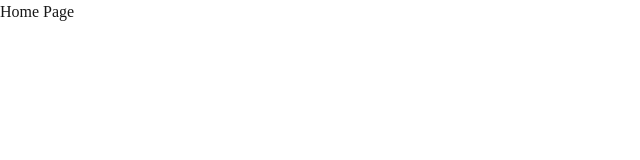
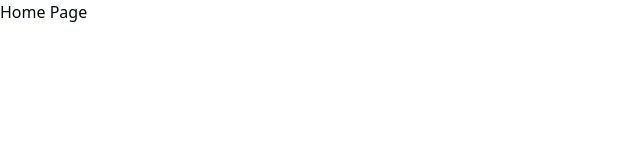
Before and after one commit to it27427/connectify-social-media-app, a Next.js app: page / in a window 1280 px wide. Shown: the top 160 px of the page, without its empty margins (0-640 px from the left). Built offline with nearby package versions, Linux system fonts and the light colour scheme.

Commit message:
shadecn installed

```diff
--- a/assets/css/globals.css
+++ b/assets/css/globals.css
@@ -2,20 +2,68 @@
 @tailwind components;
 @tailwind utilities;
 
-:root {
-  --background: #ffffff;
-  --foreground: #171717;
-}
+@layer base {
+  :root {
+    --background: 0 0% 100%;
+    --foreground: 222.2 84% 4.9%;
+    --card: 0 0% 100%;
+    --card-foreground: 222.2 84% 4.9%;
+    --popover: 0 0% 100%;
+    --popover-foreground: 222.2 84% 4.9%;
+    --primary: 222.2 47.4% 11.2%;
+    --primary-foreground: 210 40% 98%;
+    --secondary: 210 40% 96.1%;
+    --secondary-foreground: 222.2 47.4% 11.2%;
+    --muted: 210 40% 96.1%;
+    --muted-foreground: 215.4 16.3% 46.9%;
+    --accent: 210 40% 96.1%;
+    --accent-foreground: 222.2 47.4% 11.2%;
+    --destructive: 0 84.2% 60.2%;
+    --destructive-foreground: 210 40% 98%;
+    --border: 214.3 31.8% 91.4%;
+    --input: 214.3 31.8% 91.4%;
+    --ring: 222.2 84% 4.9%;
+    --radius: 0.5rem;
+    --chart-1: 12 76% 61%;
+    --chart-2: 173 58% 39%;
+    --chart-3: 197 37% 24%;
+    --chart-4: 43 74% 66%;
+    --chart-5: 27 87% 67%;
+  }
 
-@media (prefers-color-scheme: dark) {
-  :root {
-    --background: #0a0a0a;
-    --foreground: #ededed;
+  .dark {
+    --background: 222.2 84% 4.9%;
+    --foreground: 210 40% 98%;
+    --card: 222.2 84% 4.9%;
+    --card-foreground: 210 40% 98%;
+    --popover: 222.2 84% 4.9%;
+    --popover-foreground: 210 40% 98%;
+    --primary: 210 40% 98%;
+    --primary-foreground: 222.2 47.4% 11.2%;
+    --secondary: 217.2 32.6% 17.5%;
+    --secondary-foreground: 210 40% 98%;
+    --muted: 217.2 32.6% 17.5%;
+    --muted-foreground: 215 20.2% 65.1%;
+    --accent: 217.2 32.6% 17.5%;
+    --accent-foreground: 210 40% 98%;
+    --destructive: 0 62.8% 30.6%;
+    --destructive-foreground: 210 40% 98%;
+    --border: 217.2 32.6% 17.5%;
+    --input: 217.2 32.6% 17.5%;
+    --ring: 212.7 26.8% 83.9%;
+    --chart-1: 220 70% 50%;
+    --chart-2: 160 60% 45%;
+    --chart-3: 30 80% 55%;
+    --chart-4: 280 65% 60%;
+    --chart-5: 340 75% 55%;
   }
 }
 
-body {
-  color: var(--foreground);
-  background: var(--background);
-  font-synthesis: none;
+@layer base {
+  * {
+    @apply border-border;
+  }
+  body {
+    @apply bg-background text-foreground;
+  }
 }
--- /dev/null
+++ b/lib/utils.ts
@@ -0,0 +1,6 @@
+import { type ClassValue, clsx } from "clsx"
+import { twMerge } from "tailwind-merge"
+
+export function cn(...inputs: ClassValue[]) {
+  return twMerge(clsx(inputs))
+}
--- a/package.json
+++ b/package.json
@@ -19,9 +19,12 @@
     "@tiptap/starter-kit": "^2.5.8",
     "@uploadthing/react": "^6.7.2",
     "arctic": "^1.9.2",
+    "class-variance-authority": "^0.7.0",
+    "clsx": "^2.1.1",
     "date-fns": "^3.6.0",
     "ky": "^1.5.0",
     "lucia": "^3.2.0",
+    "lucide-react": "^0.418.0",
     "next": "15.0.0-rc.0",
     "next-themes": "^0.3.0",
     "prisma": "^5.17.0",
@@ -33,6 +36,8 @@
     "react-linkify-it": "^1.0.8",
     "stream-chat": "^8.37.0",
     "stream-chat-react": "^11.23.3",
+    "tailwind-merge": "^2.4.0",
+    "tailwindcss-animate": "^1.0.7",
     "uploadthing": "^6.13.2"
   },
   "devDependencies": {
--- a/tailwind.config.ts
+++ b/tailwind.config.ts
@@ -1,23 +1,80 @@
-import type { Config } from "tailwindcss";
+import type { Config } from "tailwindcss"
 
-const config: Config = {
+const config = {
+  darkMode: ["class"],
   content: [
-    "./pages/**/*.{js,ts,jsx,tsx,mdx}",
-    "./components/**/*.{js,ts,jsx,tsx,mdx}",
-    "./app/**/*.{js,ts,jsx,tsx,mdx}",
-  ],
+    './pages/**/*.{ts,tsx}',
+    './components/**/*.{ts,tsx}',
+    './app/**/*.{ts,tsx}',
+    './src/**/*.{ts,tsx}',
+	],
+  prefix: "",
   theme: {
+    container: {
+      center: true,
+      padding: "2rem",
+      screens: {
+        "2xl": "1400px",
+      },
+    },
     extend: {
       colors: {
-        background: "var(--background)",
-        foreground: "var(--foreground)",
+        border: "hsl(var(--border))",
+        input: "hsl(var(--input))",
+        ring: "hsl(var(--ring))",
+        background: "hsl(var(--background))",
+        foreground: "hsl(var(--foreground))",
+        primary: {
+          DEFAULT: "hsl(var(--primary))",
+          foreground: "hsl(var(--primary-foreground))",
+        },
+        secondary: {
+          DEFAULT: "hsl(var(--secondary))",
+          foreground: "hsl(var(--secondary-foreground))",
+        },
+        destructive: {
+          DEFAULT: "hsl(var(--destructive))",
+          foreground: "hsl(var(--destructive-foreground))",
+        },
+        muted: {
+          DEFAULT: "hsl(var(--muted))",
+          foreground: "hsl(var(--muted-foreground))",
+        },
+        accent: {
+          DEFAULT: "hsl(var(--accent))",
+          foreground: "hsl(var(--accent-foreground))",
+        },
+        popover: {
+          DEFAULT: "hsl(var(--popover))",
+          foreground: "hsl(var(--popover-foreground))",
+        },
+        card: {
+          DEFAULT: "hsl(var(--card))",
+          foreground: "hsl(var(--card-foreground))",
+        },
       },
-      fontFamily: {
-        sans: ["var(--font-geist-sans)"],
-        mono: ["var(--font-geist-mono)"],
+      borderRadius: {
+        lg: "var(--radius)",
+        md: "calc(var(--radius) - 2px)",
+        sm: "calc(var(--radius) - 4px)",
+      },
+      keyframes: {
+        "accordion-down": {
+          from: { height: "0" },
+          to: { height: "var(--radix-accordion-content-height)" },
+        },
+        "accordion-up": {
+          from: { height: "var(--radix-accordion-content-height)" },
+          to: { height: "0" },
+        },
+      },
+      animation: {
+        "accordion-down": "accordion-down 0.2s ease-out",
+        "accordion-up": "accordion-up 0.2s ease-out",
       },
     },
   },
-  plugins: [],
-};
-export default config;
+  plugins: [require("tailwindcss-animate")],
+} satisfies Config
+
+export default config
```
Also changed, not shown: components.json (added), 1 other file (tests, documents, lock files or other folders).
